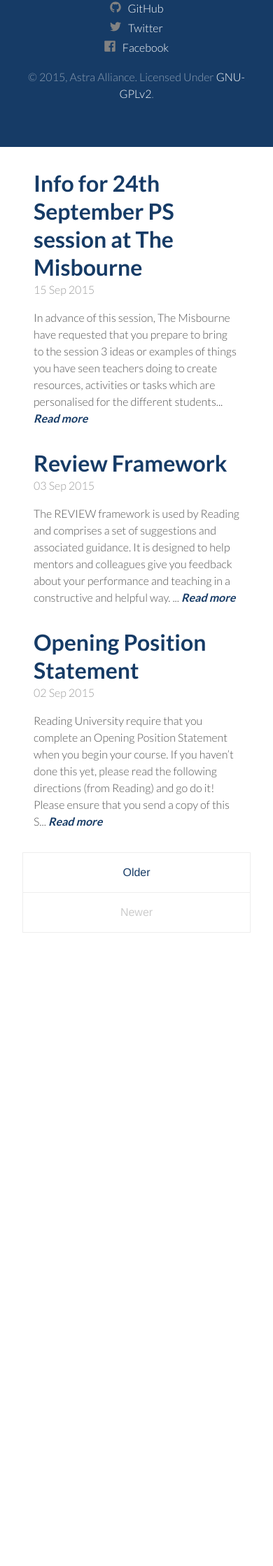
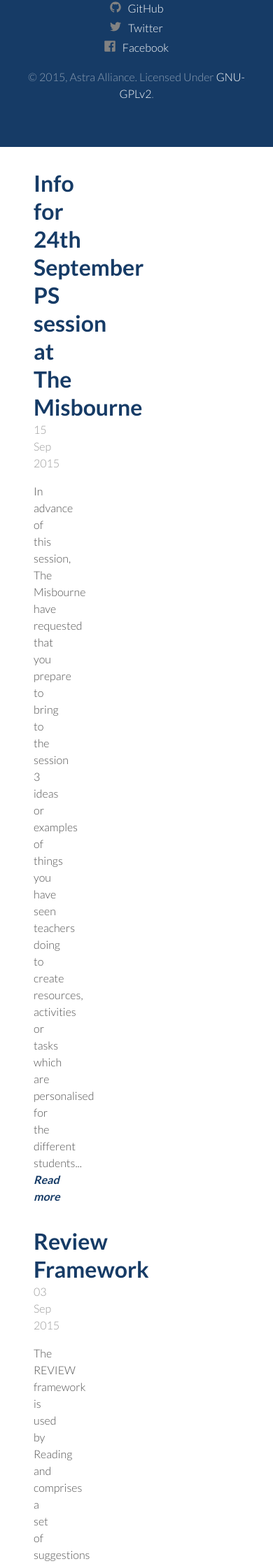
Before and after one commit to Astra-Alliance/astra-alliance.github.io, a Jekyll site: the page built from index.html, in a window 390 px wide. Shown: the part 402-2640 px from the top of the page at 70% size. Built offline with Jekyll 4.4.1, drawn with Linux system fonts in a browser that asks for light colours; Markdown is read by kramdown in place of the engine named in the settings; the list of posts is cut into pages by our own code; before the commit the page ends 1735 px from its top, so only the background shows below that.

```diff
--- a/public/css/hyde.scss
+++ b/public/css/hyde.scss
@@ -152,6 +152,7 @@
 @media (max-width: 64em) {
   .content {
     margin-left: 2rem;
+    margin-right: 2rem;
   }
 }
 
@@ -174,9 +175,6 @@
 }
 
 @media (max-width: 64em) {
-  .layout-reverse .content {
-    margin-right: 2rem;
-  }
 }
 
 
```
